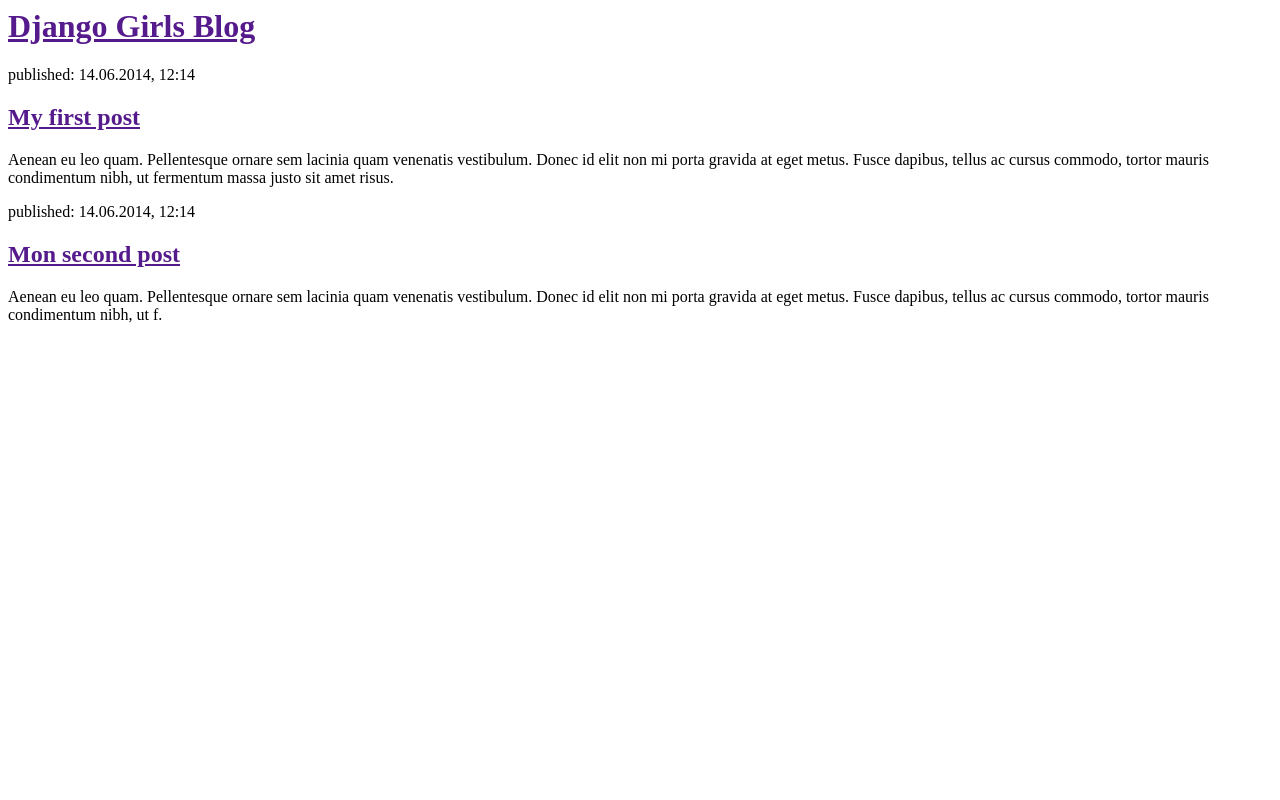
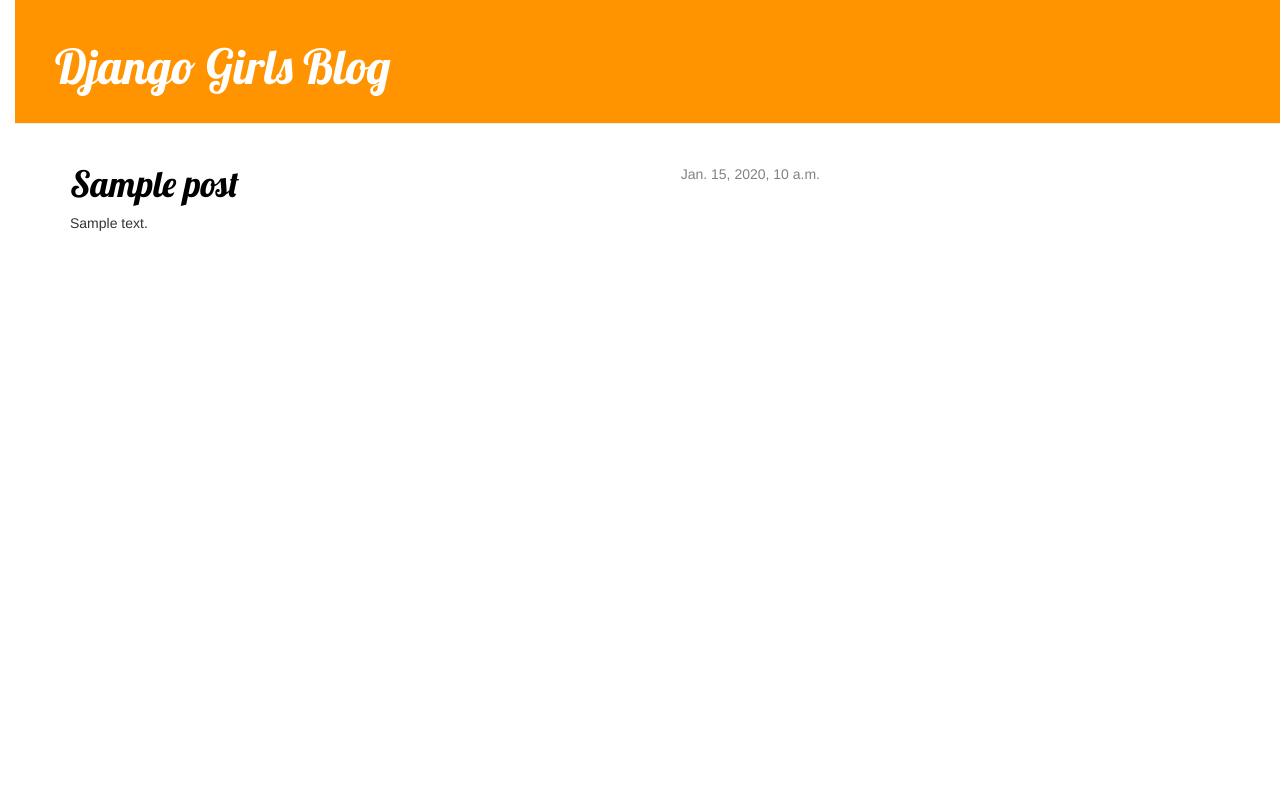
Before and after one commit to marleroy/my-first-blog, a Django app: template myBlog/blog/templates/blog/post_list.html in a window 1280 px wide. Run offline with Django 3.2, Linux system fonts and the light colour scheme; the template is opened without the code that fills it: values that come from a table or form of the project are taken from there, others are empty; tables that the repository leaves empty hold one stand-in row (values such as "Sample post"); some libraries are stand-ins or nearby versions.

Commit message:
Added view and template for detailed blog post as well as CSS for the site.

```diff
--- /dev/null
+++ b/myBlog/blog/static/css/blog.css
@@ -0,0 +1,54 @@
+h1 a {
+    color: #FCA205;
+	font-family: 'Lobster';
+}
+body {
+    padding-left: 15px;
+}
+.page-header {
+    background-color: #ff9400;
+    margin-top: 0;
+    padding: 20px 20px 20px 40px;
+}
+
+.page-header h1, .page-header h1 a, .page-header h1 a:visited, .page-header h1 a:active {
+    color: #ffffff;
+    font-size: 36pt;
+    text-decoration: none;
+}
+
+.content {
+    margin-left: 40px;
+}
+
+h1, h2, h3, h4 {
+    font-family: 'Lobster', cursive;
+}
+
+.date {
+    float: right;
+    color: #828282;
+}
+
+.save {
+    float: right;
+}
+
+.post-form textarea, .post-form input {
+    width: 100%;
+}
+
+.top-menu, .top-menu:hover, .top-menu:visited {
+    color: #ffffff;
+    float: right;
+    font-size: 26pt;
+    margin-right: 20px;
+}
+
+.post {
+    margin-bottom: 70px;
+}
+
+.post h1 a, .post h1 a:visited {
+    color: #000000;
+}
--- a/myBlog/blog/templates/blog/post_list.html
+++ b/myBlog/blog/templates/blog/post_list.html
@@ -1,22 +1,33 @@
+{% load static %}
 <html>
 <head>
+	<link rel="stylesheet" href="//maxcdn.bootstrapcdn.com/bootstrap/3.2.0/css/bootstrap.min.css">
+	<link rel="stylesheet" href="//maxcdn.bootstrapcdn.com/bootstrap/3.2.0/css/bootstrap-theme.min.css">
+	<link href="https://fonts.googleapis.com/css?family=Lobster&subset=latin,latin-ext" rel="stylesheet" type="text/css">
+	<link rel="stylesheet" href="{% static 'css/blog.css' %}">
 	<title>Django Girls blog</title>
 </head>
 <body>
-        <div>
-            <h1><a href="">Django Girls Blog</a></h1>
+	<div class="page-header">
+		<h1><a href="/">Django Girls Blog</a></h1>
 	</div>
-
-        <div>
-            <p>published: 14.06.2014, 12:14</p>
-            <h2><a href="">My first post</a></h2>
-            <p>Aenean eu leo quam. Pellentesque ornare sem lacinia quam venenatis vestibulum. Donec id elit non mi porta gravida at eget metus. Fusce dapibus, tellus ac cursus commodo, tortor mauris condimentum nibh, ut fermentum massa justo sit amet risus.</p>
+<!-- 		{% for post in posts %}
+		{{ post	}}
+		{% endfor %} -->
+	<div class="content container">
+		<div class="row">
+			<div class="col-md-8">
+				{% for post in posts %}
+					<div class="post">
+						<div class="date">
+							{{ post.published_date }}
 						</div>
-
-        <div>
-            <p>published: 14.06.2014, 12:14</p>
-            <h2><a href="">Mon second post</a></h2>
-            <p>Aenean eu leo quam. Pellentesque ornare sem lacinia quam venenatis vestibulum. Donec id elit non mi porta gravida at eget metus. Fusce dapibus, tellus ac cursus commodo, tortor mauris condimentum nibh, ut f.</p>
+						<h1><a href="{% url 'post_detail' pk=post.pk %}">{{ post.title }}</a></h1>
+						<p>{{ post.text|linebreaksbr }}</p>
+					</div>
+				{% endfor %}
+			</div>
+		</div>
 	</div>
 </body>
 </html>
--- a/myBlog/blog/urls.py
+++ b/myBlog/blog/urls.py
@@ -2,4 +2,5 @@
 from .import views
 urlpatterns = [
     url(r'^$', views.post_list, name='post_list'),
+	url(r'^post/(?P<pk>[0-9]+)/$', views.post_detail, name='post_detail'),
 ]
```
Also changed, not shown: myBlog/blog/templates/blog/post_detail.html (added, +13 -0 lines), myBlog/blog/views.py (+11 -1 lines). Lines whose indentation alone changed are shown as unchanged.
